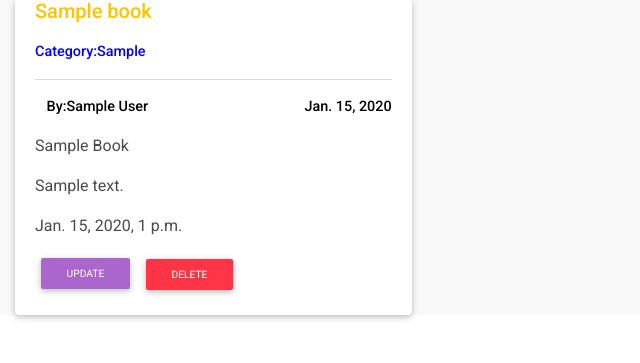
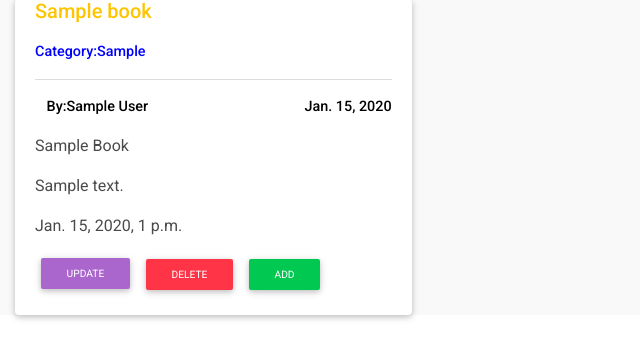
Before and after one commit to Rovine1999/School-Library-System, a Django app: page / in a window 1280 px wide. Shown: the part 133-496 px from the top of the page, without its empty margins (0-640 px from the left). Run offline with Django 3.2, Linux system fonts and the light colour scheme; a user stored in the database is signed in; tables that the repository leaves empty hold one stand-in row (values such as "Sample post"); some libraries are stand-ins or nearby versions.

Commit message:
add add button for admin to add a new book in the library

```diff
--- a/mylibrary/templates/index.html
+++ b/mylibrary/templates/index.html
@@ -26,6 +26,7 @@
                     </p>
                     <a class="btn btn-secondary btn-sm mt-1 mb-sm" href="{% url 'updateForm' books.id%}">Update</a>
                     <a class="btn btn-danger btn-sm mt-1 mb-1" href="{% url 'deleteForm'  books.id%}">Delete</a>
+                    <a class="btn btn-success btn-sm mt-1 mb-1" href="{% url 'add' %}">Add</a>
 
                 </div>
             </div>
```
